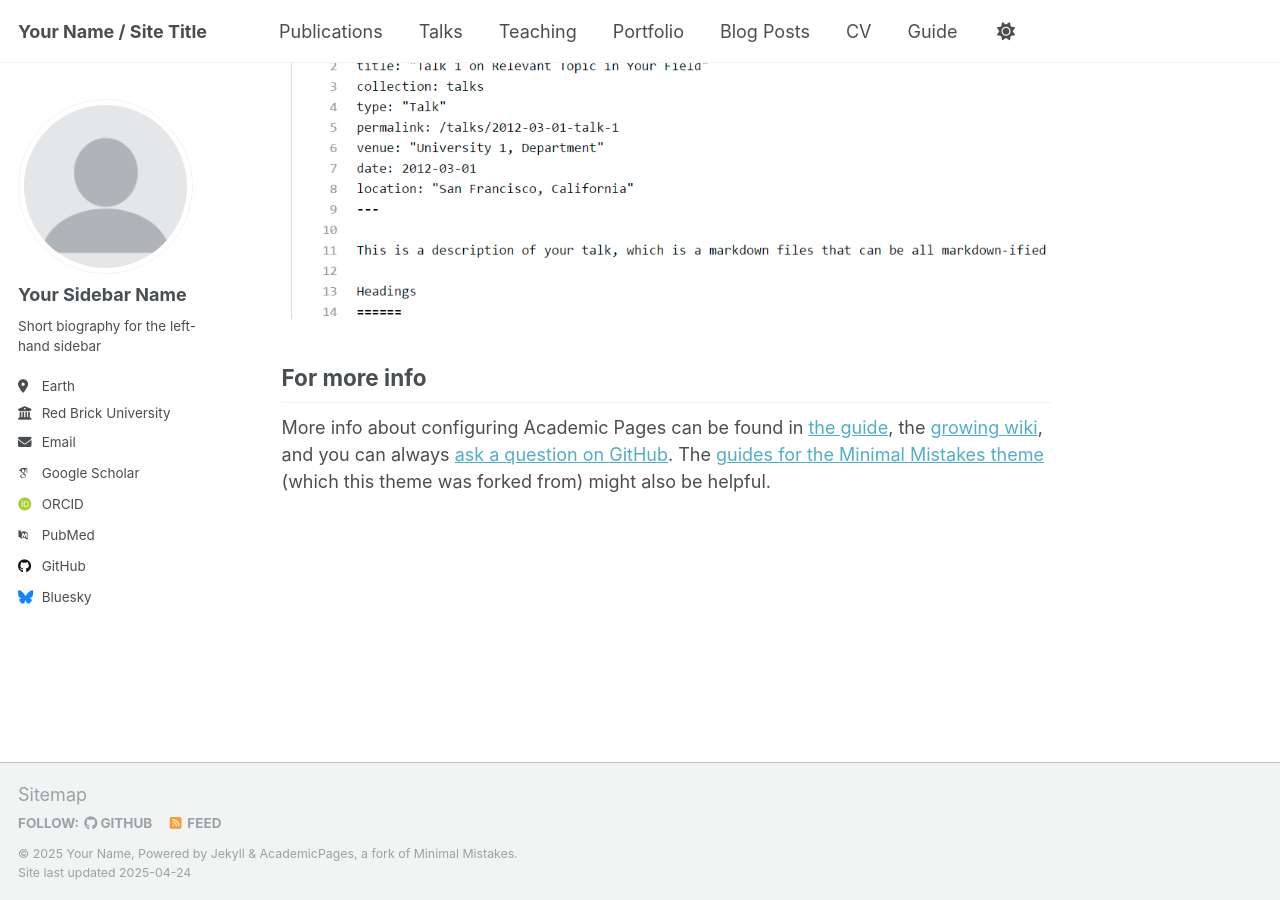
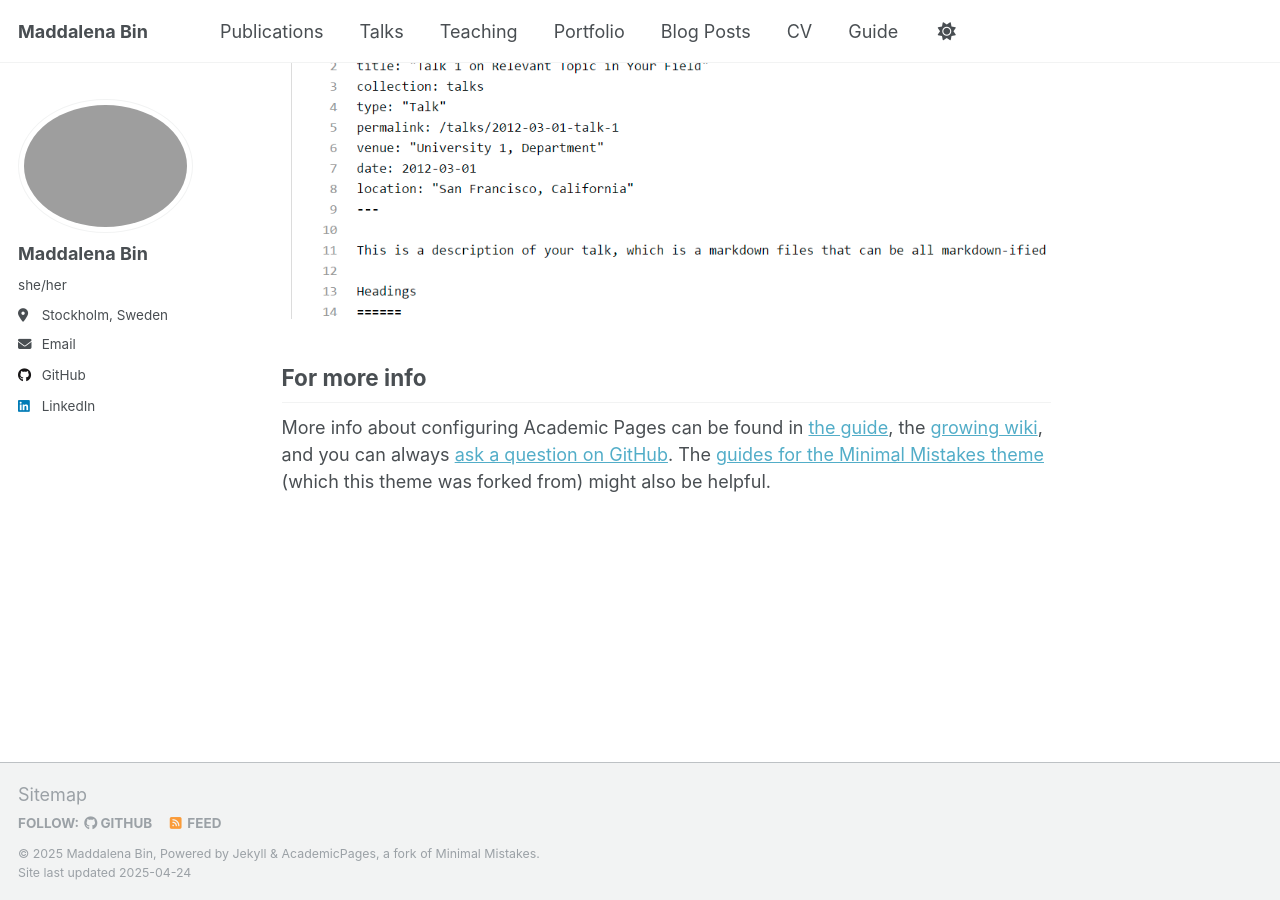
Before and after one commit to maddalenabin/maddalenabin.github.io, a Jekyll site: the page built from _pages/about.md, in a window 1280 px wide and 900 px high, scrolled down 2636 px. Built offline with Jekyll 4.4.1, drawn with Linux system fonts in a browser that asks for light colours; some web fonts are replaced.

Commit message:
Update _config.yml

```diff
--- a/_config.yml
+++ b/_config.yml
@@ -9,35 +9,35 @@
 # Basic Site Settings
 locale                   : "en-US"
 site_theme               : "default"
-title                    : "Your Name / Site Title"
+title                    : "Maddalena Bin"
 title_separator          : "-"
-name                     : &name "Your Name"
-description              : &description "personal description"
-url                      : https://academicpages.github.io # the base hostname & protocol for your site e.g. "https://[your GitHub username].github.io"
+name                     : &name "Maddalena Bin"
+description              : &description "PhD in Physics at Stockholm University"
+url                      : https://maddalenabin.github.io # the base hostname & protocol for your site e.g. "https://[your GitHub username].github.io"
 baseurl                  : "" # the subpath of your site, e.g. "/blog"
-repository               : "academicpages/academicpages.github.io"
+repository               : "maddalenabin/maddalenabin.github.io"
 
 # Site Author - The following control what appear as part of the author content on the side bar.
 #               If a field is blank the icon and link will not appear, otherwise it will be shown.
 #               Additional customization can be done by editing /_includes/author-profile.html
 author:
   # Biographic information
-  avatar           : "profile.png"
-  name             : "Your Sidebar Name"
-  pronouns         : # example: "she/her"
-  bio              : "Short biography for the left-hand sidebar"
-  location         : "Earth"
-  employer         : "Red Brick University"
+  #avatar           : "profile.png"
+  name             : "Maddalena Bin"
+  pronouns         : "she/her" # example:
+  bio              : #"Short biography for the left-hand sidebar"
+  location         : "Stockholm, Sweden"
+  employer         : #"Red Brick University"
   uri              : # URL
-  email            : "none@example.org"
+  email            : "maddalenabin@gmail.com"
 
   # Academic websites
   arxiv            : # URL - Update with the correct link to your profile
-  googlescholar    : "https://scholar.google.com/citations?user=PS_CX0AAAAAJ"
+  googlescholar    : #"https://scholar.google.com/citations?user=PS_CX0AAAAAJ"
   impactstory      : # URL
-  orcid            : "http://orcid.org/yourorcidurl"
+  orcid            : #"http://orcid.org/yourorcidurl"
   semantic         : # URL
-  pubmed           : "https://www.ncbi.nlm.nih.gov/pubmed/?term=john+snow"
+  pubmed           : #"https://www.ncbi.nlm.nih.gov/pubmed/?term=john+snow"
   researchgate     : # URL
   scopus           : # URL
 
@@ -45,12 +45,12 @@
   bitbucket        : # Username - Update with your username on the site
   codepen          : # Username
   dribbble         : # Username
-  github           : "academicpages"
+  github           : "https://github.com/maddalenabin"
   kaggle           : # Username
   stackoverflow    : # User number or user number and name (i.e., use "1" or "1/jeff-atwood")
 
   # Social media
-  bluesky          : "bsky.app" # Replace this with you Bluesky username
+  bluesky          : #"bsky.app" # Replace this with you Bluesky username
   facebook         : # Username
   flickr           : # Username
   foursquare       : # Username
@@ -59,7 +59,7 @@
   keybase          : # Username
   instagram        : # Username
   lastfm           : # Username
-  linkedin         : # Username
+  linkedin         : "https://www.linkedin.com/in/maddalena-bin/" # Username
   mastodon         : # URL
   medium           : # URL
   pinterest        : # Username
@@ -131,7 +131,7 @@
 
 # Social Sharing
 twitter:
-  username               : &twitter
+  username               : #&twitter
 facebook:
   username               :
   app_id                 :
```
